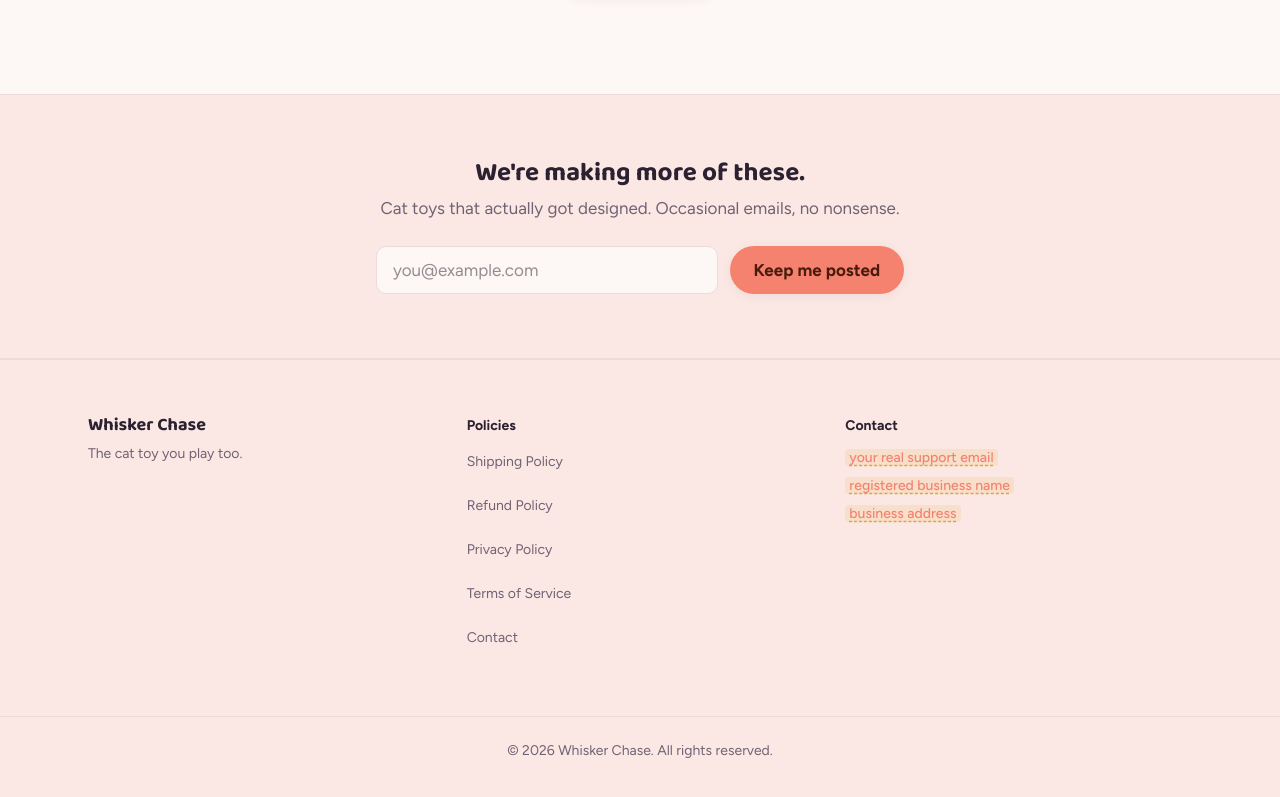
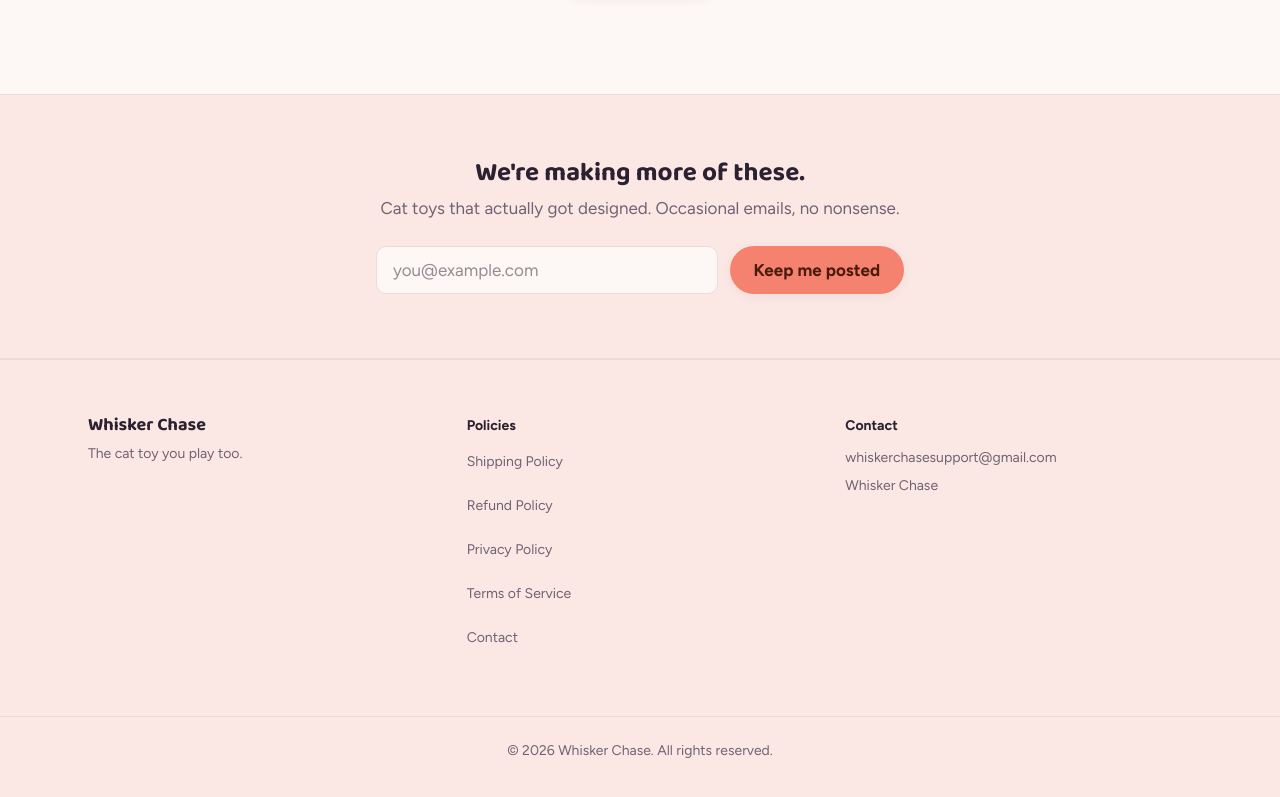
Before and after one commit to bruhnation/whiskerchase, a Next.js app: page / in a window 1280 px wide. Shown: the part 7923-8720 px from the top of the page. Built offline with nearby package versions, Linux system fonts and the light colour scheme.

Commit message:
Replace placeholder contact info with real details
Updated contact information with real email and business name.

```diff
--- a/src/app/page.tsx
+++ b/src/app/page.tsx
@@ -445,11 +445,9 @@ export default function Home() {
           </div>
           <div>
             <p className="font-bold">Contact</p>
-            {/* [DECIDE] real business name, email, and address are required by law */}
             <ul className="mt-3 space-y-2 text-ink-muted">
-              <li><Fill>your real support email</Fill></li>
-              <li><Fill>registered business name</Fill></li>
-              <li><Fill>business address</Fill></li>
+              <li>whiskerchasesupport@gmail.com</li>
+              <li>Whisker Chase</li>
             </ul>
           </div>
         </div>
```
